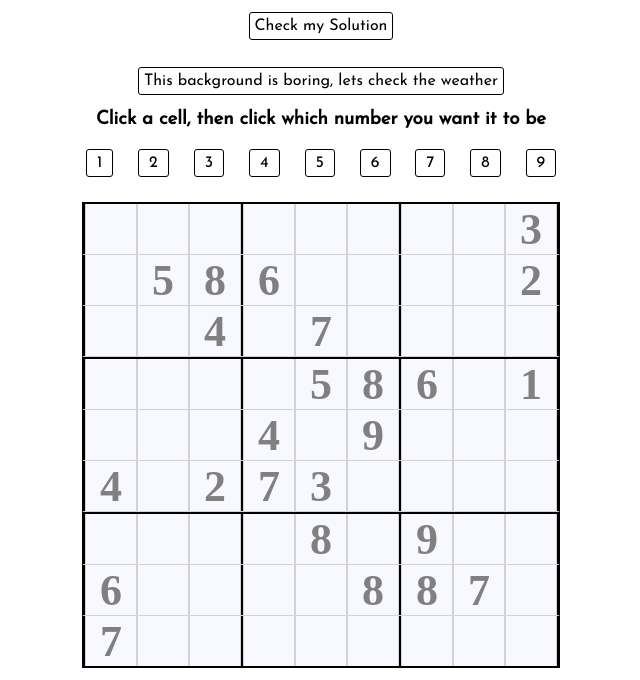
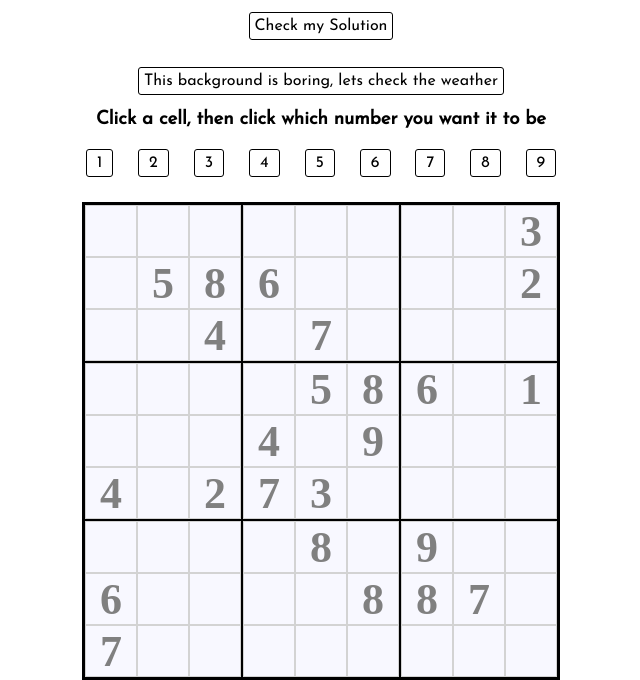
Before and after one commit to happler/ReQuery, a website: page index.html in a window 1280 px wide. Shown: the part 196-876 px from the top of the page, without its empty margins (319-959 px from the left). Drawn offline with Linux system fonts and the light colour scheme.

Commit message:
fixed irregularity in border

```diff
--- a/assets/stylesheets/main.css
+++ b/assets/stylesheets/main.css
@@ -10,7 +10,7 @@ main {
   flex-direction: row;
   border-left: 2px solid black;
   border-right: 2px solid black;
-  border-bottom: 1px solid lightgrey;
+  /* border-bottom: 1px solid lightgrey; */
 }
 
 .row ul {
@@ -20,8 +20,7 @@ main {
 .cell {
   width: 50px;
   height: 50px;
-  border-left: 1px solid lightgrey;
-  border-right: 1px solid lightgrey;
+  border: 1px solid lightgrey;
   text-align: center;
   vertical-align: middle;
   font-size: 44px;
@@ -39,14 +38,18 @@ main {
   border-left: 1px solid black;
   border-right: 1px solid black;
 }
-.row-0,
+
 .row-3,
 .row-6 {
   border-top: 2px solid black;
 }
 
+.row-0 {
+  border-top: 3px solid black;
+}
+
 .row-8 {
-  border-bottom: 2px solid black;
+  border-bottom: 3px solid black;
 }
 
 header {
@@ -155,7 +158,6 @@ body {
 
 .title {
   text-align: center;
-
   font-family: "Courgette", cursive;
   font-size: 36px;
   padding: 5px;
```
